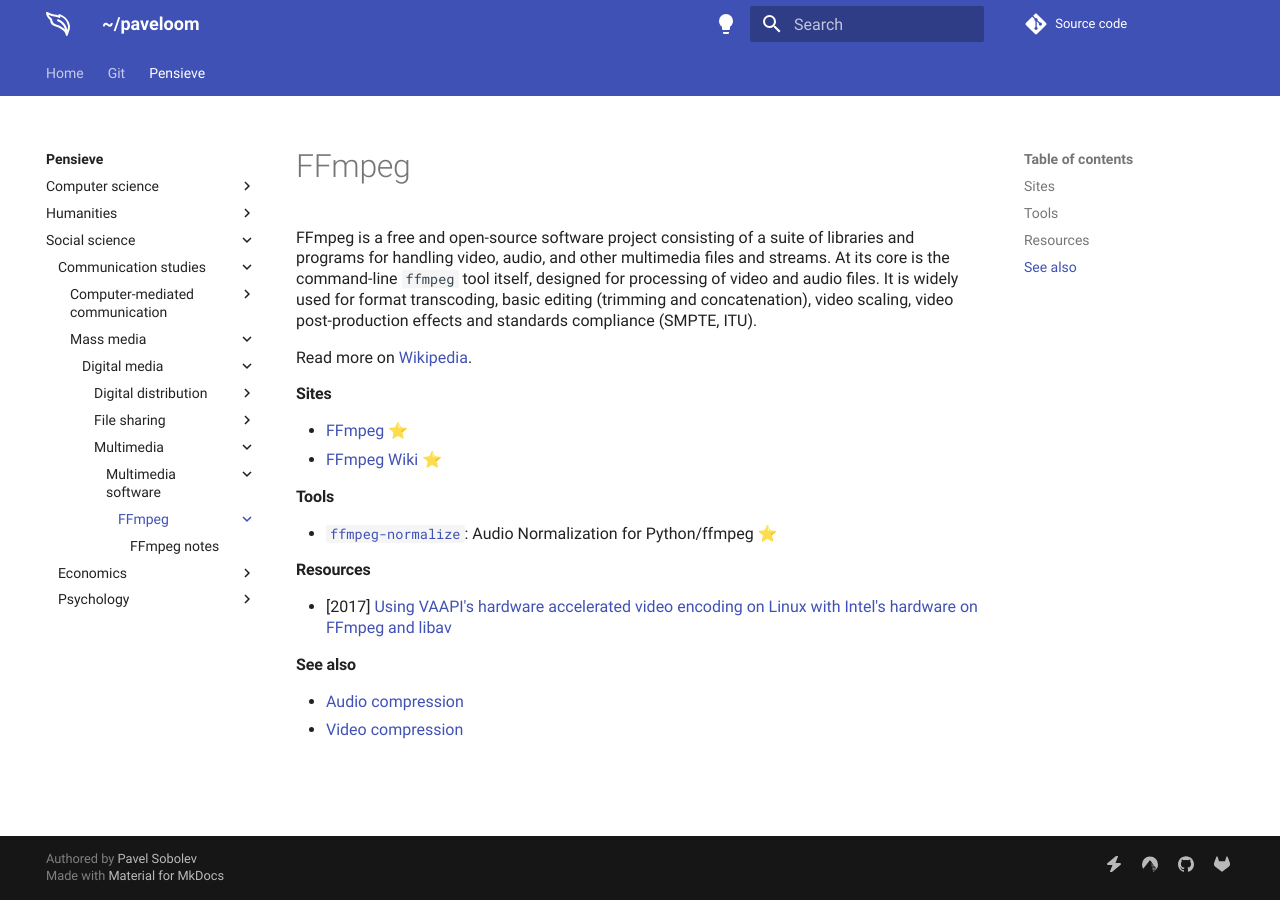
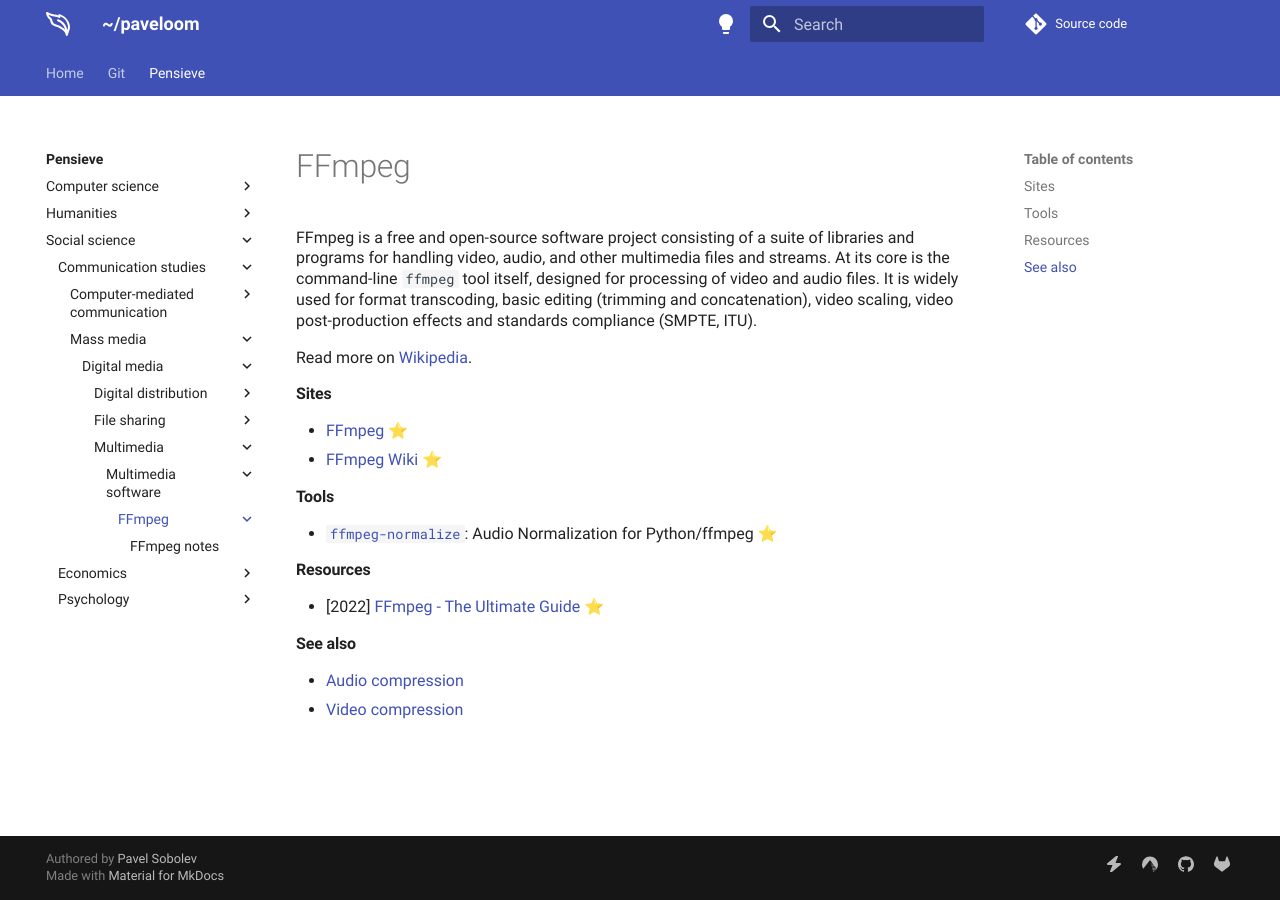
Before and after one commit to paveloom/paveloom.dev, an MkDocs documentation site: the page built from content/pensieve/ffmpeg.md, in a window 1280 px wide. Built offline with MkDocs 1.6.1 and Material for MkDocs 9.7.7, drawn with Linux system fonts in a browser that asks for light colours; comment, search, counter and statistics services are not loaded.

Commit message:
Pensieve: update the FFmpeg page.

```diff
--- a/content/pensieve/ffmpeg.md
+++ b/content/pensieve/ffmpeg.md
@@ -12,7 +12,7 @@
 - [`ffmpeg-normalize`](https://github.com/slhck/ffmpeg-normalize): Audio Normalization for Python/ffmpeg ⭐
 
 #### Resources
-- [2017] [Using VAAPI's hardware accelerated video encoding on Linux with Intel's hardware on FFmpeg and libav](https://gist.github.com/Brainiarc7/95c9338a737aa36d9bb2931bed379219)
+- [2022] [FFmpeg - The Ultimate Guide](https://img.ly/blog/ultimate-guide-to-ffmpeg) ⭐
 
 #### See also
 - [Audio compression](audio-compression.md)
```
